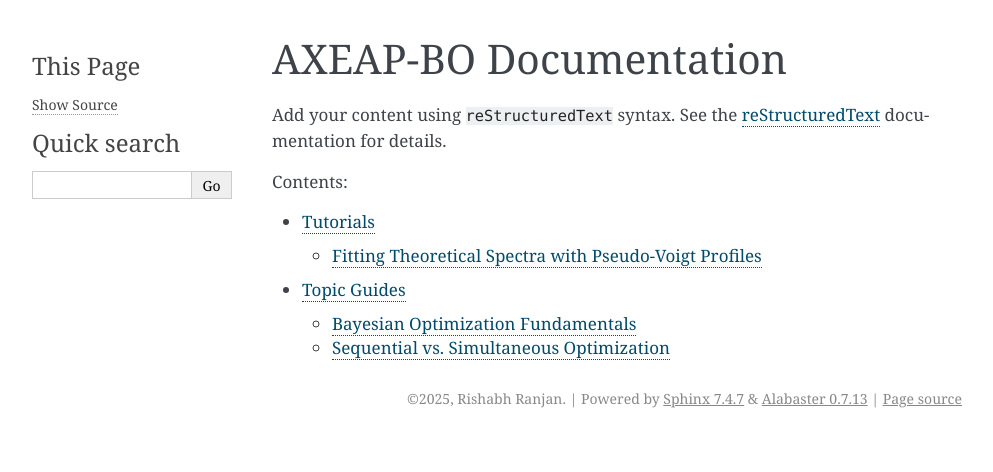
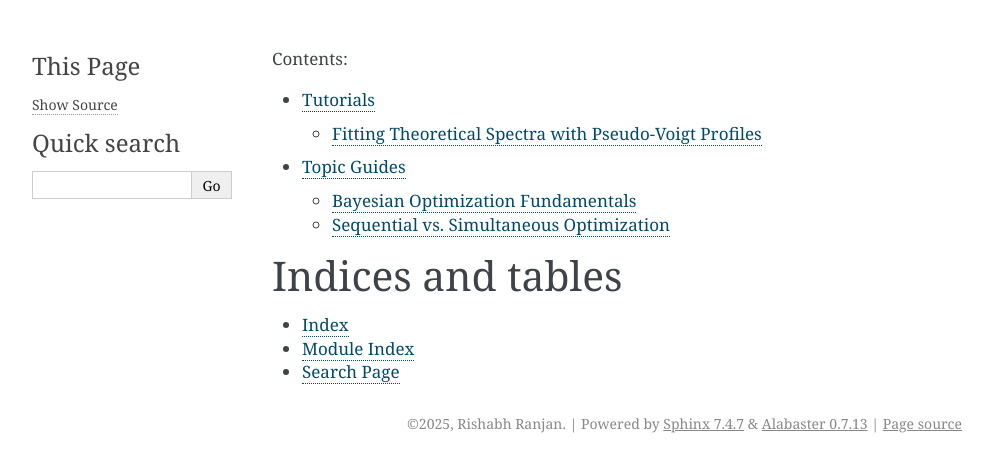
Before and after one commit to spc-group/AXEAP-BO, a Sphinx documentation site: the page built from docs/source/index.rst, in a window 1280 px wide. Shown: the top 472 px of the page, without its empty margins (148-1141 px from the left). Built offline with Sphinx 7.4.7, drawn with Linux system fonts in a browser that asks for light colours; pages that are not in the unit, such as notebooks, are missing from menus.

Commit message:
Added tables to index.rst page

```diff
--- a/docs/source/index.rst
+++ b/docs/source/index.rst
@@ -2,14 +2,6 @@
    sphinx-quickstart on Fri Jul 11 14:56:01 2025.
    You can adapt this file completely to your liking, but it should at least
    contain the root `toctree` directive.
-
-AXEAP-BO Documentation
-======================
-
-Add your content using ``reStructuredText`` syntax. See the
-`reStructuredText <https://www.sphinx-doc.org/en/master/usage/restructuredtext/index.html>`_
-documentation for details.
-
 
 .. toctree::
    :maxdepth: 2
@@ -17,3 +9,10 @@
 
    tutorials/index.rst
    topic_guides/index.rst
+
+Indices and tables
+==================
+
+* :ref:`genindex`
+* :ref:`modindex`
+* :ref:`search`
```
